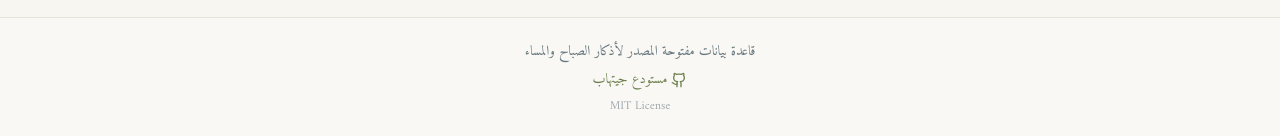
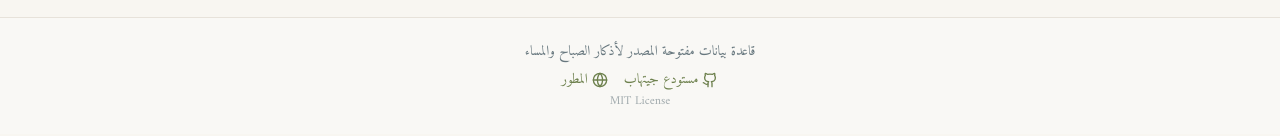
Before and after one commit to AbdelrahmanBayoumi/morning-evening-adhkar, a Next.js app: page / in a window 1280 px wide. Shown: the part 9069-9205 px from the top of the page. Built offline with nearby package versions, Linux system fonts and the light colour scheme.

Commit message:
add dev link

```diff
--- a/src/components/Footer.tsx
+++ b/src/components/Footer.tsx
@@ -1,6 +1,6 @@
 "use client";
 
-import { Github } from "lucide-react";
+import { Github, Globe } from "lucide-react";
 import { useApp } from "@/contexts/AppContext";
 
 const Footer = () => {
@@ -14,8 +14,9 @@ const Footer = () => {
           ? "قاعدة بيانات مفتوحة المصدر لأذكار الصباح والمساء"
           : "An open-source database for Morning & Evening Adhkar."}
       </p>
+      <div className="flex flex-col items-center justify-center gap-2 sm:flex-row sm:gap-4">
         <a
-        href="https://github.com/Seen-Arabic/Morning-And-Evening-Adhkar-DB"
+          href="https://github.com/AbdelrahmanBayoumi/morning-evening-adhkar"
           target="_blank"
           rel="noopener noreferrer"
           className="text-primary hover:text-primary/80 inline-flex cursor-pointer items-center gap-1 hover:underline"
@@ -23,6 +24,16 @@ const Footer = () => {
           <Github className="h-4 w-4" />
           {isAr ? "مستودع جيتهاب" : "GitHub Repository"}
         </a>
+        <a
+          href="https://abdelrahmanbayoumi.github.io/"
+          target="_blank"
+          rel="noopener noreferrer"
+          className="text-primary hover:text-primary/80 inline-flex cursor-pointer items-center gap-1 hover:underline"
+        >
+          <Globe className="h-4 w-4" />
+          {isAr ? "المطور" : "Developer"}
+        </a>
+      </div>
       <p className="mt-1 text-xs opacity-60">MIT License</p>
     </footer>
   );
```
Lines whose indentation alone changed are shown as unchanged.
